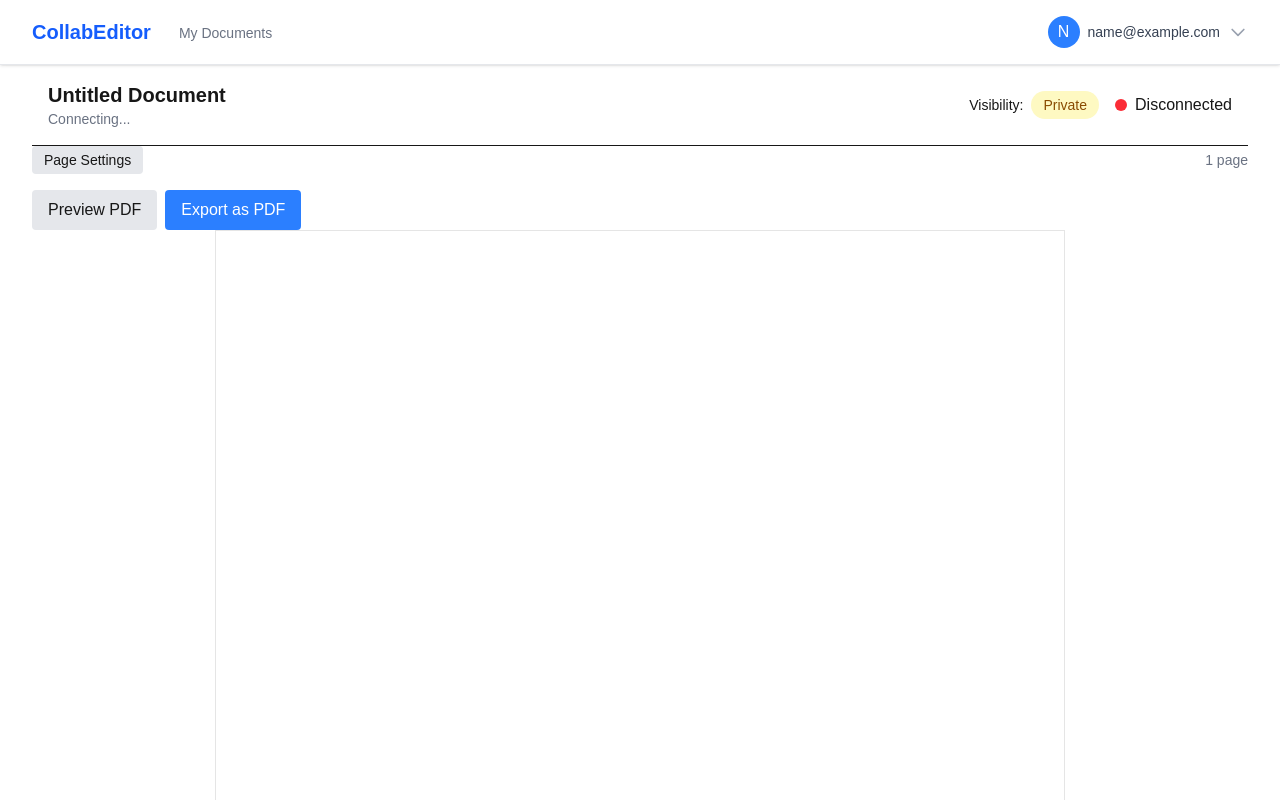
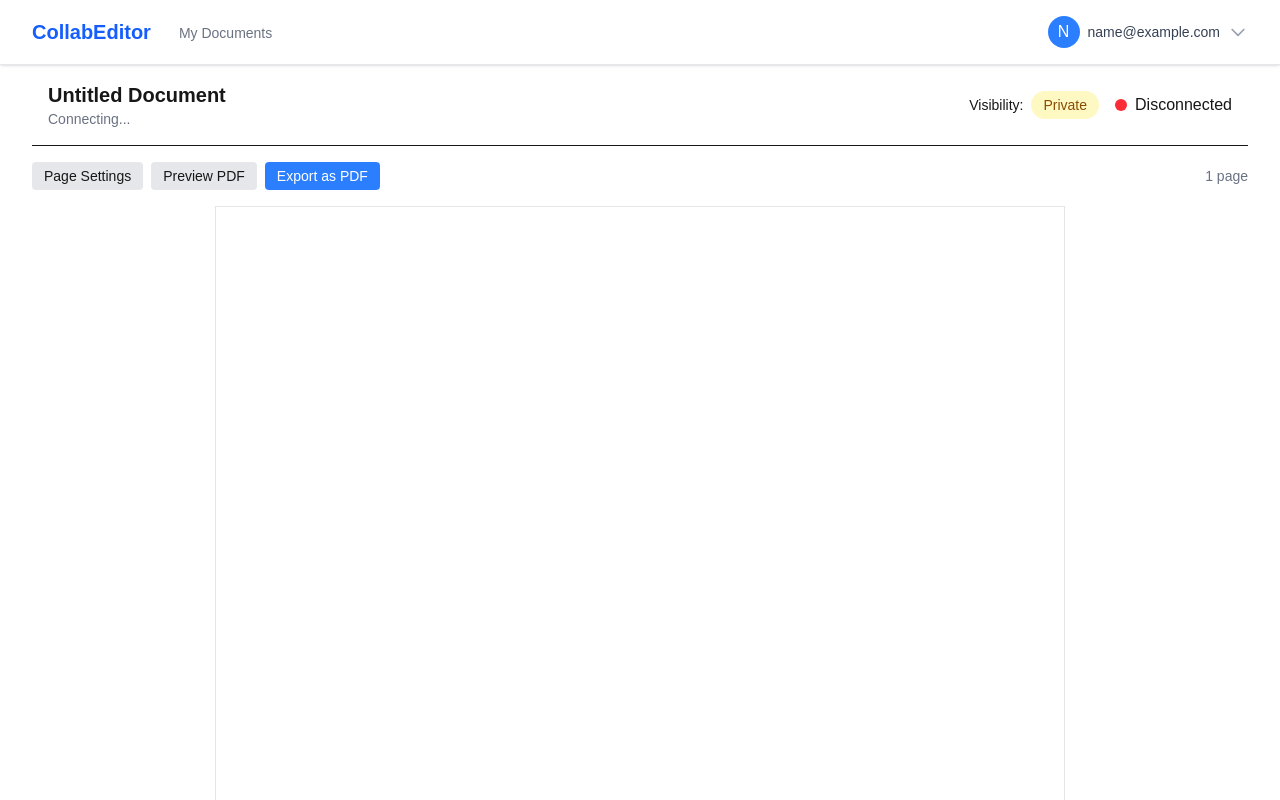
Before and after one commit to ThisIsTheNewOne/real_time_collaboration_tool_backend, a Next.js app in the folder collab-editor/: page /documents/1 in a window 1280 px wide. Shown: the top 800 px of the page. Built offline with nearby package versions, Linux system fonts and the light colour scheme; no server answers; sample sign-in values are in the browser's storage.

Commit message:
front-end: a bit more work on this pages to make them function

```diff
--- a/collab-editor/src/components/ExportPdfButton.tsx
+++ b/collab-editor/src/components/ExportPdfButton.tsx
@@ -14,7 +14,7 @@ const ExportPdfButton: React.FC<ExportPdfButtonProps> = ({ content, settings, ti
   return (
     <button
       onClick={exportPdf}
-      className="px-4 py-2 bg-blue-500 text-white rounded hover:bg-blue-600"
+       className="px-3 py-1 bg-blue-500  text-white rounded hover:bg-gray-300 text-sm hover:bg-blue-600"
     >
       Export as PDF
     </button>
--- a/collab-editor/src/components/PageEditor.tsx
+++ b/collab-editor/src/components/PageEditor.tsx
@@ -415,7 +415,8 @@ export default function PagedEditor({
   return (
     <div className="w-full">
       {/* Settings Panel */}
-      <div className="mb-4 flex justify-between items-center">
+      <div className="mb-4 mt-4 flex justify-between items-center">
+        <div className="flex items-center gap-2">
           <button
             onClick={() => setShowSettings(!showSettings)}
             className="px-3 py-1 bg-gray-200 rounded hover:bg-gray-300 text-sm"
@@ -423,6 +424,19 @@ export default function PagedEditor({
             {showSettings ? "Hide Settings" : "Page Settings"}
           </button>
 
+          <button
+            onClick={() => setShowPreview(true)}
+            className="px-3 py-1 bg-gray-200 rounded hover:bg-gray-300 text-sm"
+          >
+            Preview PDF
+          </button>
+
+          <ExportPdfButton
+            content={pages.join("\f")}
+            title={title}
+            settings={settings}
+          />
+        </div>
         <div className="text-sm text-gray-500">
           {totalPages} {totalPages === 1 ? "page" : "pages"}
         </div>
@@ -559,23 +573,6 @@ export default function PagedEditor({
           </div>
         </div>
       )}
-
-
-      <div className="flex space-x-2">
-        <button
-          onClick={() => setShowPreview(true)}
-          className="px-4 py-2 bg-gray-200 rounded hover:bg-gray-300"
-        >
-          Preview PDF
-        </button>
-
-        <ExportPdfButton
-          content={pages.join("\f")}
-          title={title}
-          settings={settings}
-        />
-      </div>
-      {/* Add this at the end of your return, just before the final closing div */}
       <PdfPreviewModal
         isOpen={showPreview}
         onClose={() => setShowPreview(false)}
```
Lines whose indentation alone changed are shown as unchanged.
